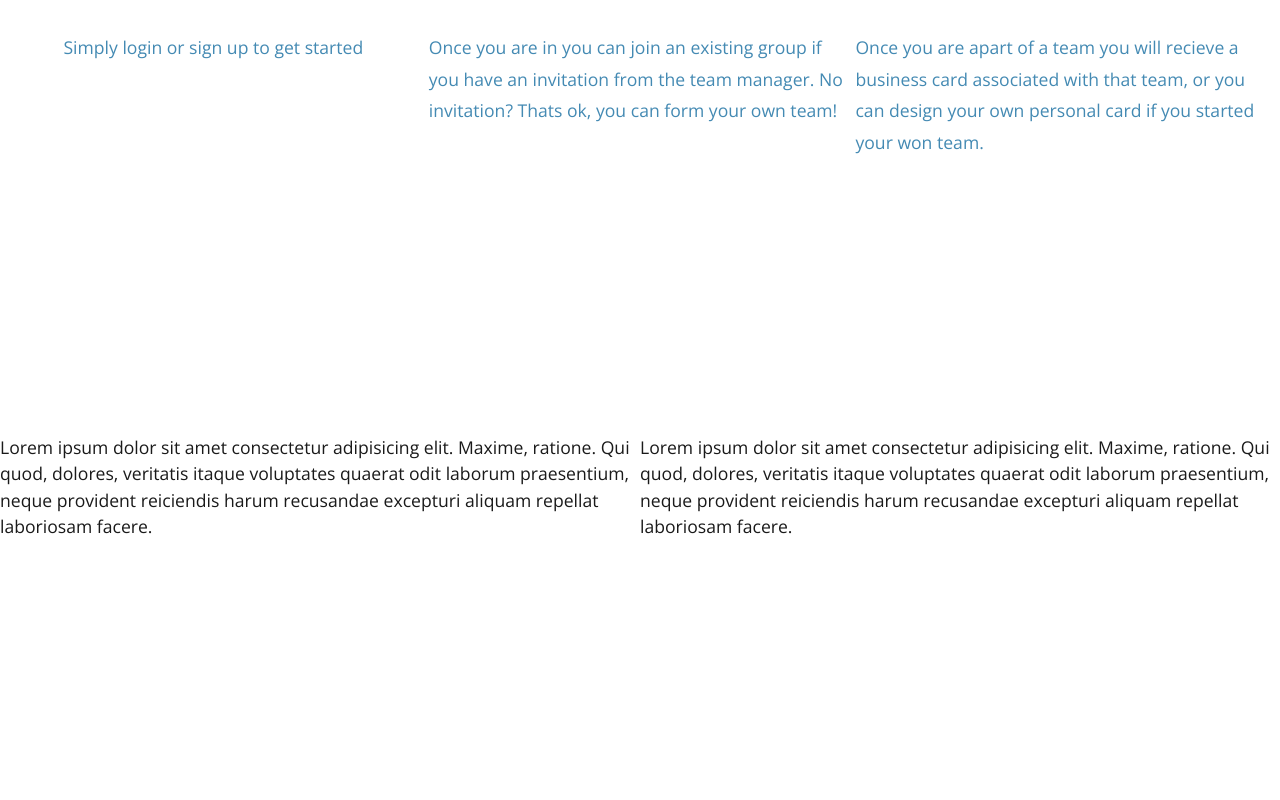
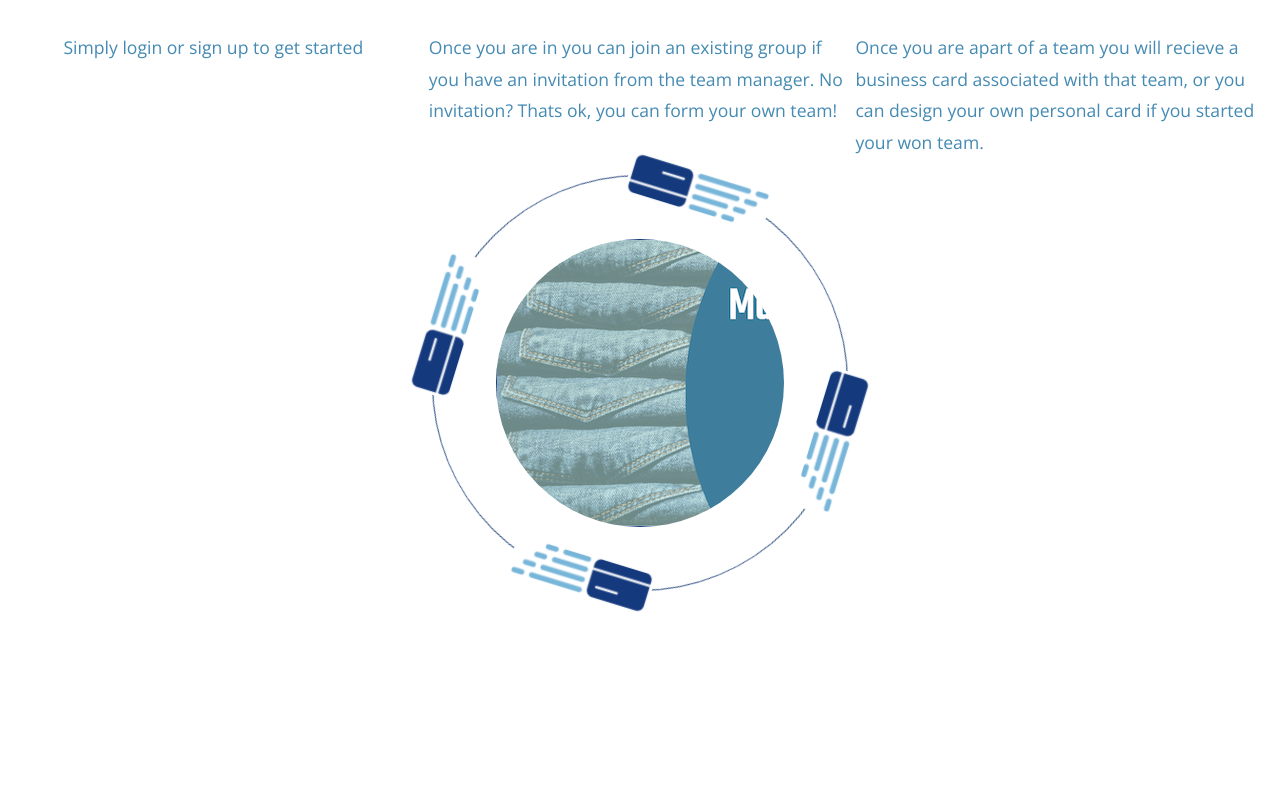
Before and after one commit to DRCallaghan/Carded, a React (Create React App) app in the folder client/: page / in a window 1280 px wide. Shown: the part 1960-2760 px from the top of the page. Built offline with nearby package versions, Linux system fonts and the light colour scheme.

Commit message:
added animation

```diff
--- a/client/src/index.css
+++ b/client/src/index.css
@@ -427,6 +427,10 @@ END NORMALIZE CSS
 }
 
 
+
+
+
+
 /*     in depth section     */
 .in-depth {
   display: flex;
@@ -467,6 +471,79 @@ END NORMALIZE CSS
   line-height: 1.8;
   width: 33%;
 }
+
+.profile-area {
+  display: flex;
+  justify-content: center;
+  align-items: center;
+}
+
+/* the outer circle where the icons attach and animation there */
+.profile-area .outer-circle {
+  width: 26rem;
+  height: 26rem;
+  border: 1px solid #143976;;
+  border-radius: 50%;
+  position: relative;
+  animation: move 30s linear infinite;
+}
+
+/* part of the animation */
+@keyframes move {
+  to {
+    transform: rotate(-360deg);
+  }
+}
+
+/* styles the outer span where the icons are */
+.profile-area .outer-circle span {
+  display: block;
+  width: 4rem;
+  height: 4rem;
+  border-radius: 50%;
+  position: absolute;
+  /* background: #143976; */
+  /* color: #143976; */
+  display: flex;
+  justify-content: center;
+  align-items: center;
+  /* box-shadow: 0 0 1rem #143976; */
+}
+
+/* positions the static icons around the picture */
+.profile-area .outer-circle span:nth-child(1) {
+  left: calc(50% - 2rem);
+  top: -2rem;
+  transform: rotate(180deg);
+}
+
+.profile-area .outer-circle span:nth-child(2) {
+  right: -2rem;
+  top: calc(50% - 2rem);
+  transform: rotate(270deg);
+}
+
+.profile-area .outer-circle span:nth-child(3) {
+  left: -2rem;
+  top: calc(50% - 2rem);
+  transform: rotate(90deg);
+}
+
+.profile-area .outer-circle span:nth-child(4) {
+  left: calc(50% - 2rem);
+  bottom: -2rem;
+}
+
+/* does the picture in the animation  */
+.profile-area .inner-circle {
+  position: absolute;
+  width: 18rem;
+  height: 18rem;
+  border-radius: 50%;
+  overflow: hidden;
+}
+
+
 
 /*       management section       */
 
--- a/client/src/pages/Home.js
+++ b/client/src/pages/Home.js
@@ -7,6 +7,7 @@ import carded2 from "../images/carded2.png";
 import carded3 from "../images/carded3.png";
 import team from "../images/team.jpeg";
 import handing from "../images/handing.jpeg";
+import logo from "../images/logo.png";
 import { QUERY_PROFILES } from "../utils/queries";
 import "../index.css";
 
@@ -102,6 +103,25 @@ const Home = () => {
           </p>
         </div>
       </div>
+
+      <div class="profile-area">
+        <div class="outer-circle">
+          {/* <!-- ============== FLOATING ICONS TO BE CHANGED LATER ======= --> */}
+          <span class="material-symbols-sharp">  <img src={logo} style ={{width:"225%", border:"none", backgroundColor:"white"}}  alt="card" className="card" /></span>
+          <span class="material-symbols-sharp">  <img src={logo} style ={{width:"225%", border:"none", backgroundColor:"white"}}  alt="card" className="card" /></span>
+          <span class="material-symbols-sharp">  <img src={logo} style ={{width:"225%", border:"none", backgroundColor:"white"}}  alt="card" className="card" /></span>
+          <span class="material-symbols-sharp">  <img src={logo} style ={{width:"225%", border:"none", backgroundColor:"white"}}  alt="card" className="card" /></span>
+          {/* <span class="material-symbols-sharp">javascript</span> */}
+
+        </div>
+        <div class="inner-circle">
+          {/* <!-- ============== PROFILE PIC TO BE CHANGED LATER  ============= --> */}
+          <img src={carded3}  alt="card" className="card" />
+        </div>
+      </div>
+
+
+
       <div className="management">
 
         <p>
```
Also changed, not shown: client/src/images/logo.png (added), 1 other file (tests, documents, lock files or other folders).
